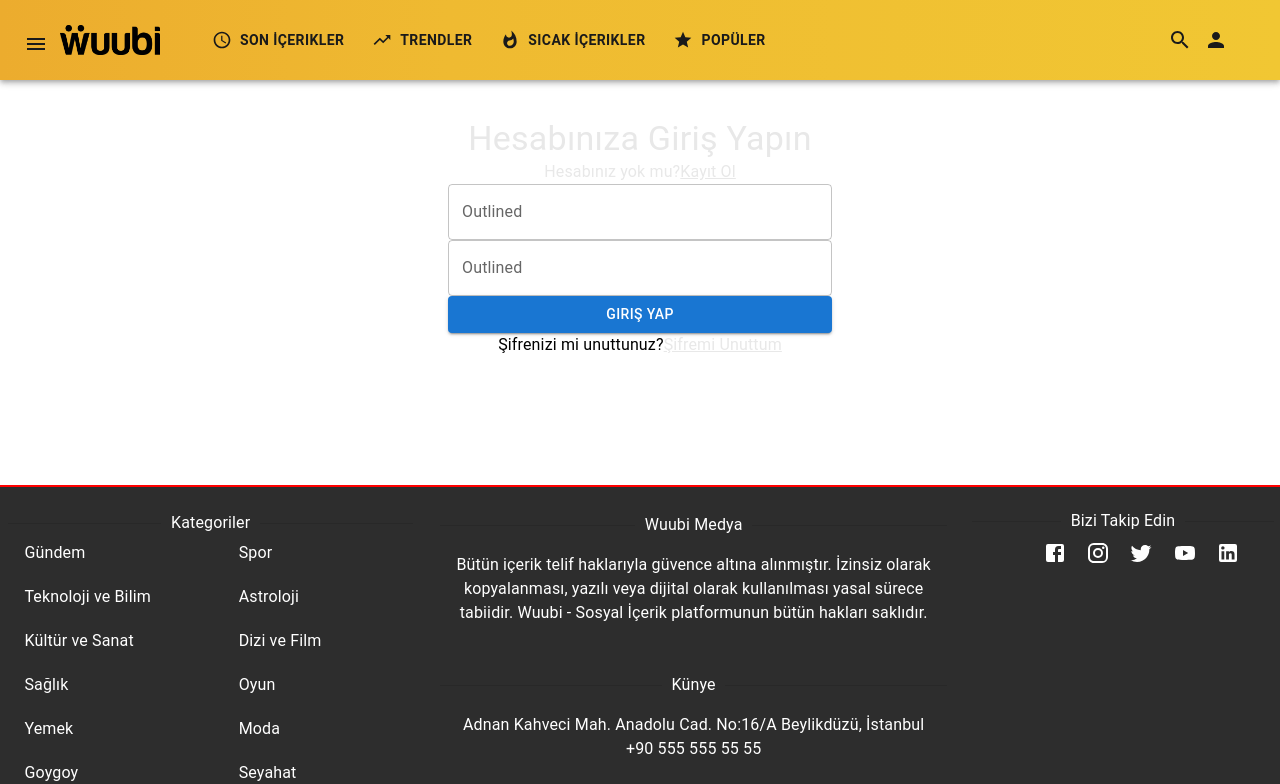
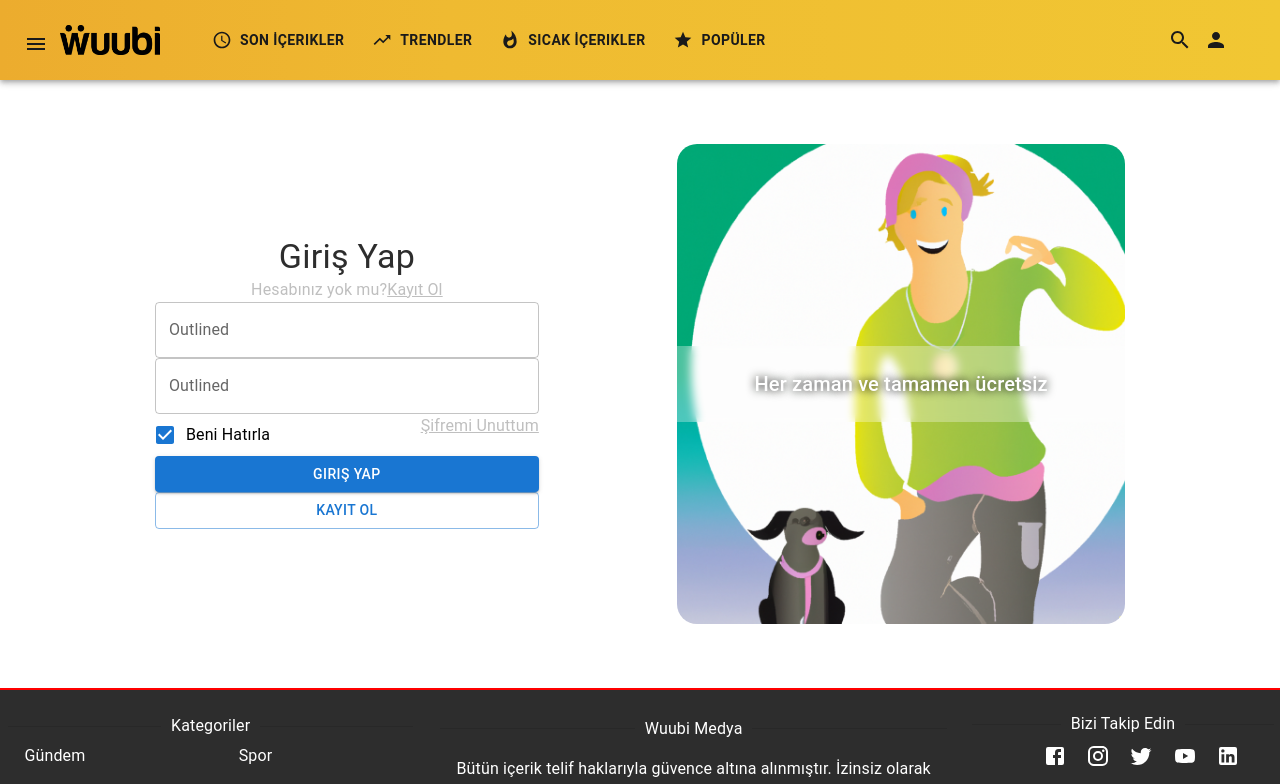
Before and after one commit to highpriv/wuubi-react, a Next.js app: page /login in a window 1280 px wide. Shown: the top 784 px of the page. Built offline with nearby package versions, Linux system fonts and the light colour scheme.

Commit message:
login page UI improvements

```diff
--- a/components/index.jsx
+++ b/components/index.jsx
@@ -37,6 +37,8 @@ import TextField from "@mui/material/TextField";
 import HotPosts from "./HotPosts/HotPosts";
 import FormControl from "@mui/material/FormControl";
 import Link from "next/link";
+import Checkbox from "@mui/material/Checkbox";
+import FormControlLabel from "@mui/material/FormControlLabel";
 
 /// ToDo: Add all components here. That way, you can import all components from one file.
 /// It may be useful but i've seperate this file by pages. 'Cause i don't want to import all components in one file.
@@ -83,4 +85,6 @@ export default {
   HotPosts,
   FormControl,
   Link,
+  Checkbox,
+  FormControlLabel,
 };
--- a/pages/login/Login.module.css
+++ b/pages/login/Login.module.css
@@ -1,3 +1,43 @@
+.container {
+  display: flex;
+  flex-direction: row;
+  justify-content: center;
+  align-items: center;
+  width: 100%;
+  padding: 5% 0 5% 0;
+  gap: 12%;
+  width: 90%;
+  margin: 0 auto;
+}
+
+.imgSide {
+  background-image: url("../../public/img/login-bg.png");
+  -webkit-background-size: cover;
+  -moz-background-size: cover;
+  -o-background-size: cover;
+  background-size: cover;
+  height: 60vh;
+  width: 35vw;
+  border-radius: 20px;
+  text-align: center;
+  display: flex;
+  align-items: center;
+  justify-content: center;
+}
+
+.imgSideText {
+  width: 100%;
+  padding: 5% 1% 5% 1%;
+  backdrop-filter: blur(5px);
+  background-color: rgba(255, 255, 255, 0.3);
+}
+
+.imgSideText h6 {
+  opacity: 1;
+  color: rgb(255, 255, 255);
+  text-shadow: 0 0 10px rgb(0, 0, 0);
+}
+
 .wrapperLogin {
   margin-top: 3%;
 }
@@ -28,10 +68,12 @@
 }
 
 .forgottenPw {
+  display: flex;
   margin-top: 2%;
-  text-align: center;
+  flex-direction: row;
+  justify-content: space-between;
 }
 
 .link {
-  color: #e8e8e8 !important;
+  color: #bfbfbf !important;
 }
--- a/pages/login/index.jsx
+++ b/pages/login/index.jsx
@@ -4,18 +4,19 @@ const Icons = require("../../assets/Icons");
 
 export default function loginPage() {
   return (
+    <div className={styles.container}>
       <div className={styles.wrapperLogin}>
         <Components.Typography
           variant="h4"
           className={styles.title}
-        color="#e8e8e8"
+          color="#2d2d2d"
         >
-        Hesabınıza Giriş Yapın
+          Giriş Yap{" "}
         </Components.Typography>
         <Components.Typography
           variant="body1"
           className={styles.subTitle}
-        color="#e8e8e8"
+          color="#bfbfbf"
         >
           Hesabınız yok mu?
           <Components.Link href="/register" className={styles.link}>
@@ -36,6 +37,21 @@ export default function loginPage() {
               variant="outlined"
               className={styles.input}
             />
+
+            <Components.Typography
+              variant="body1"
+              className={styles.forgottenPw}
+            >
+              <span>
+                <Components.FormControlLabel
+                  control={<Components.Checkbox defaultChecked />}
+                  label="Beni Hatırla"
+                />
+              </span>
+              <Components.Link href="/reset-password" className={styles.link}>
+                Şifremi Unuttum
+              </Components.Link>
+            </Components.Typography>
             <Components.Button
               variant="contained"
               color="primary"
@@ -43,13 +59,22 @@ export default function loginPage() {
             >
               Giriş Yap
             </Components.Button>
-          <Components.Typography variant="body1" className={styles.forgottenPw}>
-            Şifrenizi mi unuttunuz?
-            <Components.Link href="/reset-password" className={styles.link}>
-              Şifremi Unuttum
-            </Components.Link>
+            <Components.Button
+              variant="outlined"
+              color="primary"
+              className={styles.button}
+            >
+              Kayıt Ol
+            </Components.Button>
+          </Components.FormControl>
+        </div>
+      </div>
+      <div className={styles.imgSide}>
+        <div className={styles.imgSideText}>
+          <Components.Typography variant="h6" color="#e8e8e8">
+            Her zaman ve tamamen ücretsiz
           </Components.Typography>
-        </Components.FormControl>
+        </div>
       </div>
     </div>
   );
```
Also changed, not shown: public/img/login-bg.png (added). Lines whose indentation alone changed are shown as unchanged.
